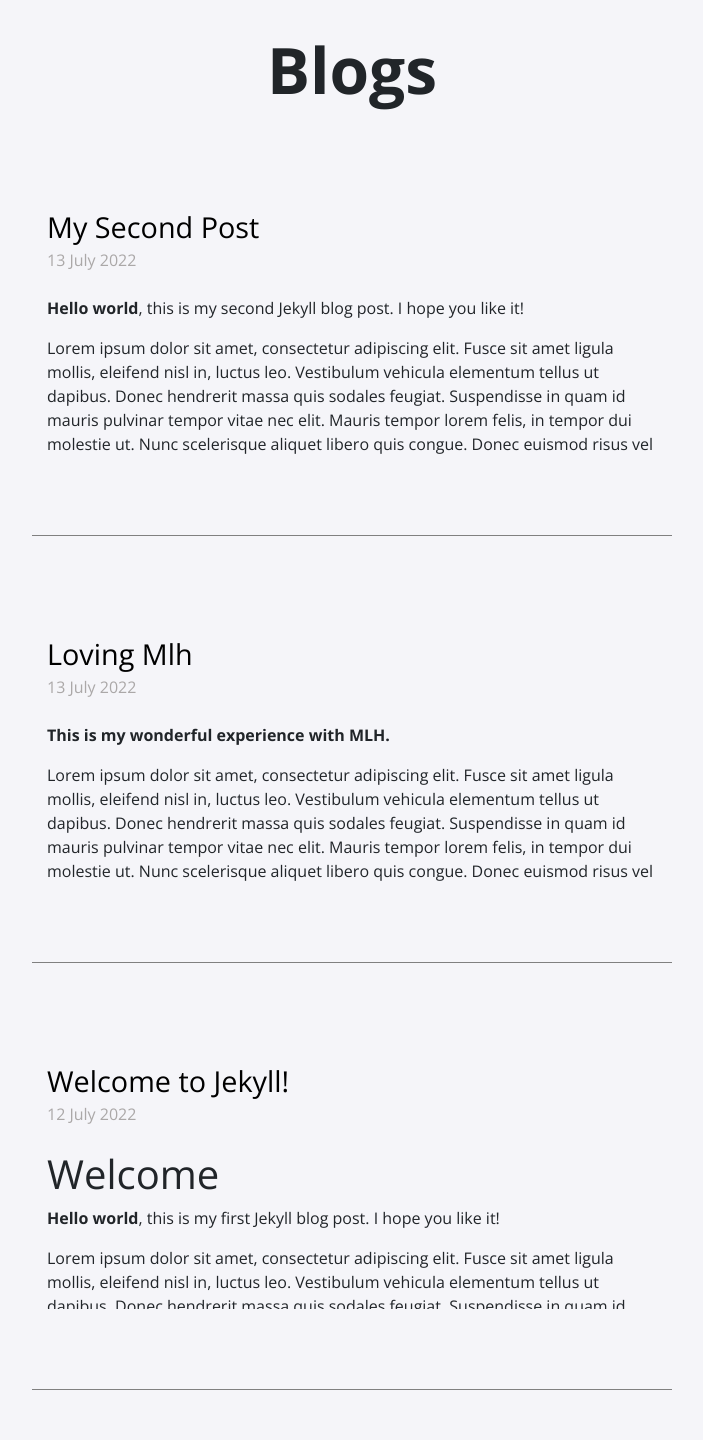
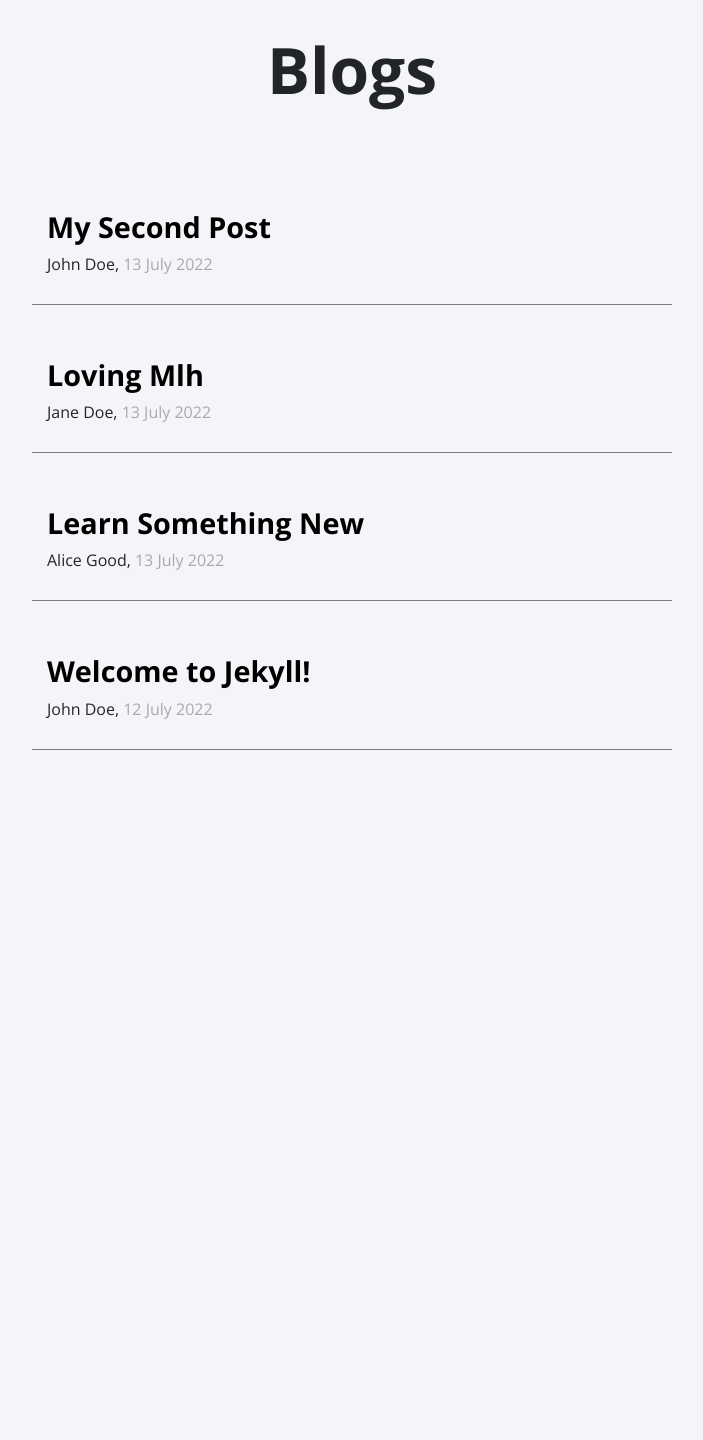
Before and after one commit to MLH-Fellowship/prep-portfolio-22.JUL.PREP.2, a Jekyll site: the page built from blog-list.html, in a window 1280 px wide. Shown: the whole page, without its empty margins (288-991 px from the left). Built offline with Jekyll 4.4.1, drawn with Linux system fonts in a browser that asks for light colours; nearby versions of some CDN libraries; after the commit the page ends 900 px from its top, so only the background shows below that.

Commit message:
fix: fixed styling and added a new blog

```diff
--- /dev/null
+++ b/_posts/2022-07-13-Learn-Something-New.md
@@ -0,0 +1,12 @@
+---
+layout: post
+author: "Alice Good"
+---
+
+Learning something new everyday keeps your brain healthy.
+
+Lorem ipsum dolor sit amet, consectetur adipiscing elit. Fusce sit amet ligula mollis, eleifend nisl in, luctus leo. Vestibulum vehicula elementum tellus ut dapibus. Donec hendrerit massa quis sodales feugiat. Suspendisse in quam id mauris pulvinar tempor vitae nec elit. Mauris tempor lorem felis, in tempor dui molestie ut. Nunc scelerisque aliquet libero quis congue. Donec euismod risus vel leo ornare placerat. Nam nibh lacus, dictum ultrices turpis aliquet, tincidunt pharetra nibh. Phasellus viverra ipsum at egestas pellentesque. Curabitur lacinia et dui sed dictum. Nam sollicitudin nisi non arcu maximus vestibulum.
+
+Donec eleifend fermentum eros id dictum. Donec tempor urna eget consectetur accumsan. Ut convallis urna a sodales eleifend. Etiam tincidunt urna et ex auctor sodales. Sed hendrerit urna nec magna malesuada, a luctus ligula placerat. Sed in eros nec tortor ultrices sagittis sed in elit. Pellentesque at mi at erat auctor semper sit amet pretium mi. Nam faucibus neque sed tortor facilisis, eu sollicitudin quam interdum. Nulla venenatis consequat egestas.
+
+Curabitur ut imperdiet purus. Pellentesque hendrerit quis eros in malesuada.
--- a/_sass/blog-list.scss
+++ b/_sass/blog-list.scss
@@ -8,7 +8,7 @@
     white-space: normal;
     overflow: hidden;
     text-overflow: ellipsis;
-        margin-top: 6rem;
+    margin-top: 3rem;
   }
 
   .heading {
@@ -16,12 +16,17 @@
     font-weight: 700;
     font-size: 4em;
     text-align: center;
+    margin-bottom: 6rem;
   }
 
   .title {
     font-size: 1.8em;
-        font-weight: 400;
+    font-weight: 700;
     letter-spacing: 0.08;
+  }
+
+  .blog-info {
+    margin: 0.25rem 0;
   }
 
   .date {
@@ -32,6 +37,5 @@
   .line {
     height: 1px;
     background-color: grey;
-        margin-top: 5rem;
   }
 }
--- a/blog-list.html
+++ b/blog-list.html
@@ -10,13 +10,11 @@ permalink: /blog-list/
     <div class="title">
       <a href="{{post.url}}">{{post.title}}</a>
     </div>
-        <div class="date">
-            {{post.date | date_to_long_string}}
+    <div class="blog-info">
+      {{post.author}},
+      <span class="date"> {{post.date | date_to_long_string}}</span>
     </div>
-        <br>
-        <div class="desc">
-            {{post.content}}
-        </div>
+    <br />
   </div>
   <div class="line"></div>
   {% endfor %}
```
Also changed, not shown: _includes/blogs.html (indentation only), _sass/blog.scss (indentation only). Lines whose indentation alone changed are shown as unchanged.
